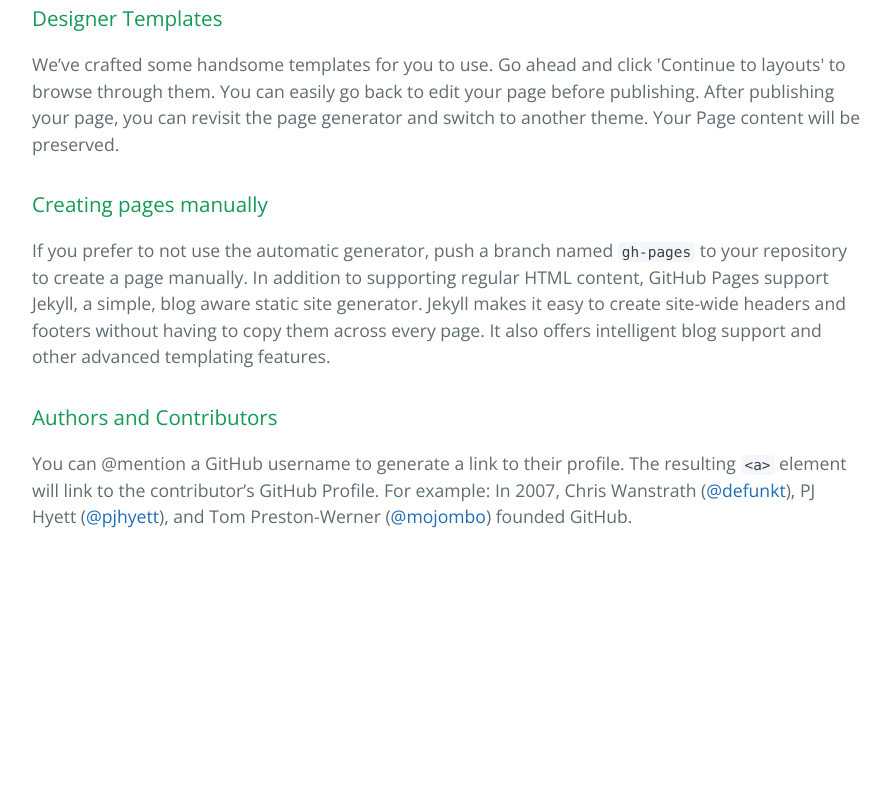
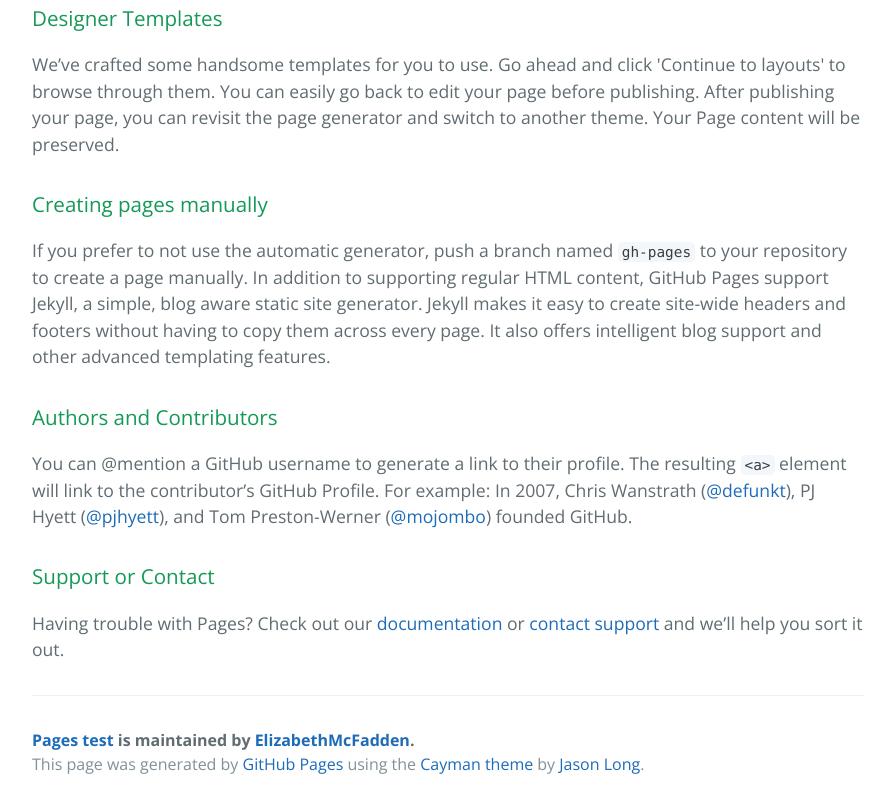
Before and after one commit to ElizabethMcFadden/pages_test, a plain HTML site: page index.html in a window 1280 px wide. Shown: the part 598-1406 px from the top of the page, without its empty margins (192-1087 px from the left). Before the commit the page ends 1177 px from the top, so only its background shows below. Drawn offline with nearby package versions, Linux system fonts and the light colour scheme.

```diff
--- a/index.html
+++ b/index.html
@@ -39,7 +39,16 @@
 
 <p>You can @mention a GitHub username to generate a link to their profile. The resulting <code>&lt;a&gt;</code> element will link to the contributor’s GitHub Profile. For example: In 2007, Chris Wanstrath (<a href="https://github.com/defunkt" class="user-mention">@defunkt</a>), PJ Hyett (<a href="https://github.com/pjhyett" class="user-mention">@pjhyett</a>), and Tom Preston-Werner (<a href="https://github.com/mojombo" class="user-mention">@mojombo</a>) founded GitHub.</p>
 
+<h3>
+<a id="support-or-contact" class="anchor" href="#support-or-contact" aria-hidden="true"><span aria-hidden="true" class="octicon octicon-link"></span></a>Support or Contact</h3>
 
+<p>Having trouble with Pages? Check out our <a href="https://help.github.com/pages">documentation</a> or <a href="https://github.com/contact">contact support</a> and we’ll help you sort it out.</p>
+
+      <footer class="site-footer">
+        <span class="site-footer-owner"><a href="https://github.com/ElizabethMcFadden/pages_test">Pages test</a> is maintained by <a href="https://github.com/ElizabethMcFadden">ElizabethMcFadden</a>.</span>
+
+        <span class="site-footer-credits">This page was generated by <a href="https://pages.github.com">GitHub Pages</a> using the <a href="https://github.com/jasonlong/cayman-theme">Cayman theme</a> by <a href="https://twitter.com/jasonlong">Jason Long</a>.</span>
+      </footer>
 
     </section>
 
```
